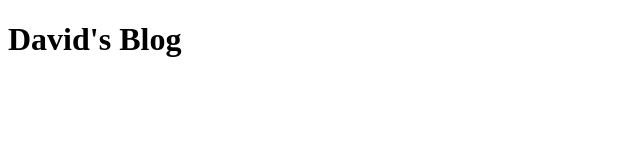
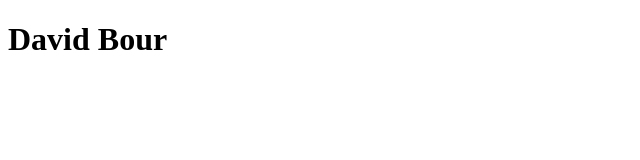
Before and after one commit to david-bour/portfolio, an Astro site in the folder davidbour/: page / in a window 1280 px wide. Shown: the full height of the page, 0-640 px from the left. Built offline with nearby package versions, Linux system fonts and the light colour scheme; Astro itself is replaced by a stand-in of ours.

Commit message:
- chore: force commit

```diff
--- a/davidbour/src/pages/index.astro
+++ b/davidbour/src/pages/index.astro
@@ -10,6 +10,6 @@
 		<title>Astro</title>
 	</head>
 	<body>
-		<h1>David's Blog</h1>
+		<h1>David Bour</h1>
 	</body>
 </html>
```
